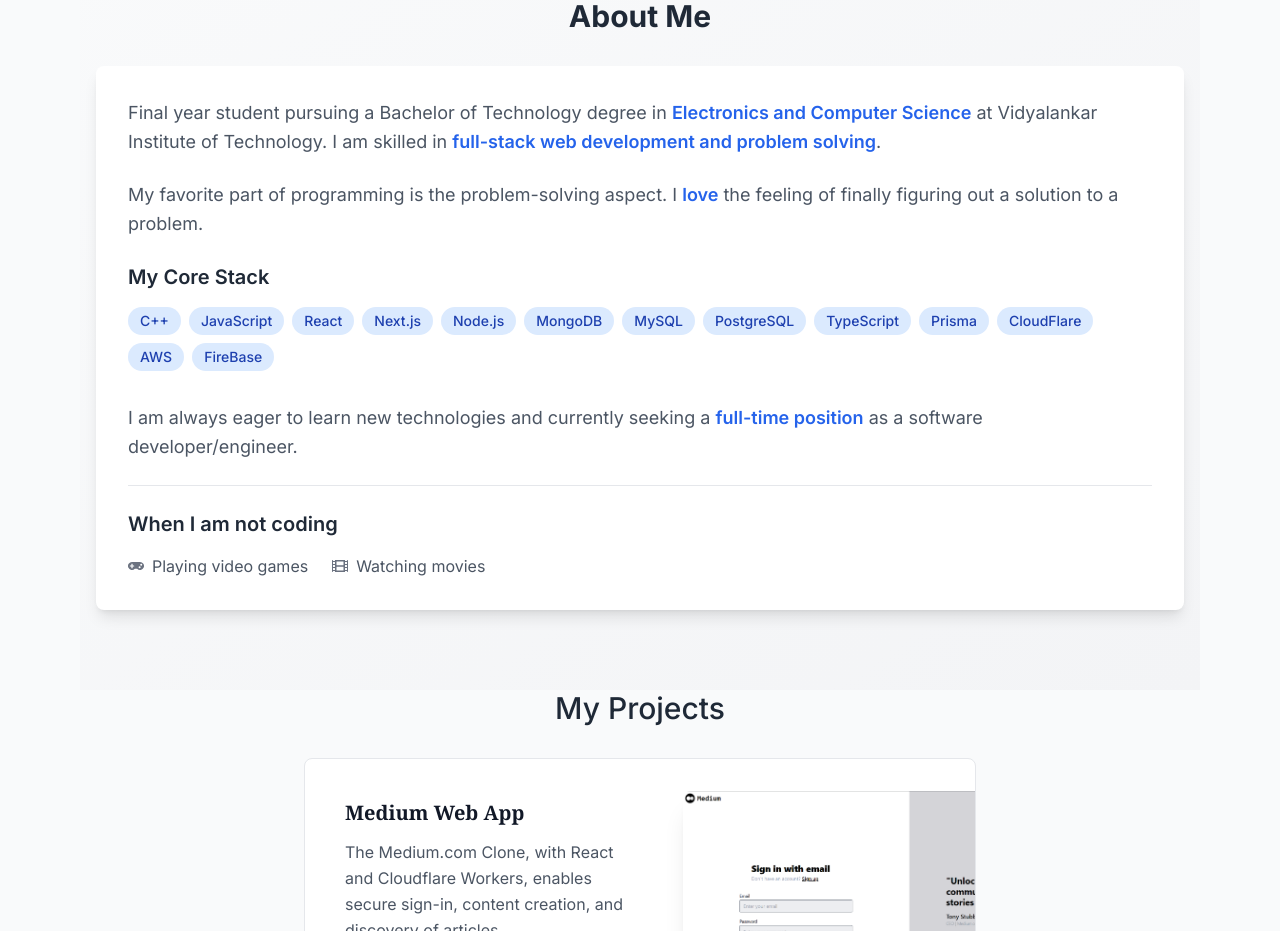
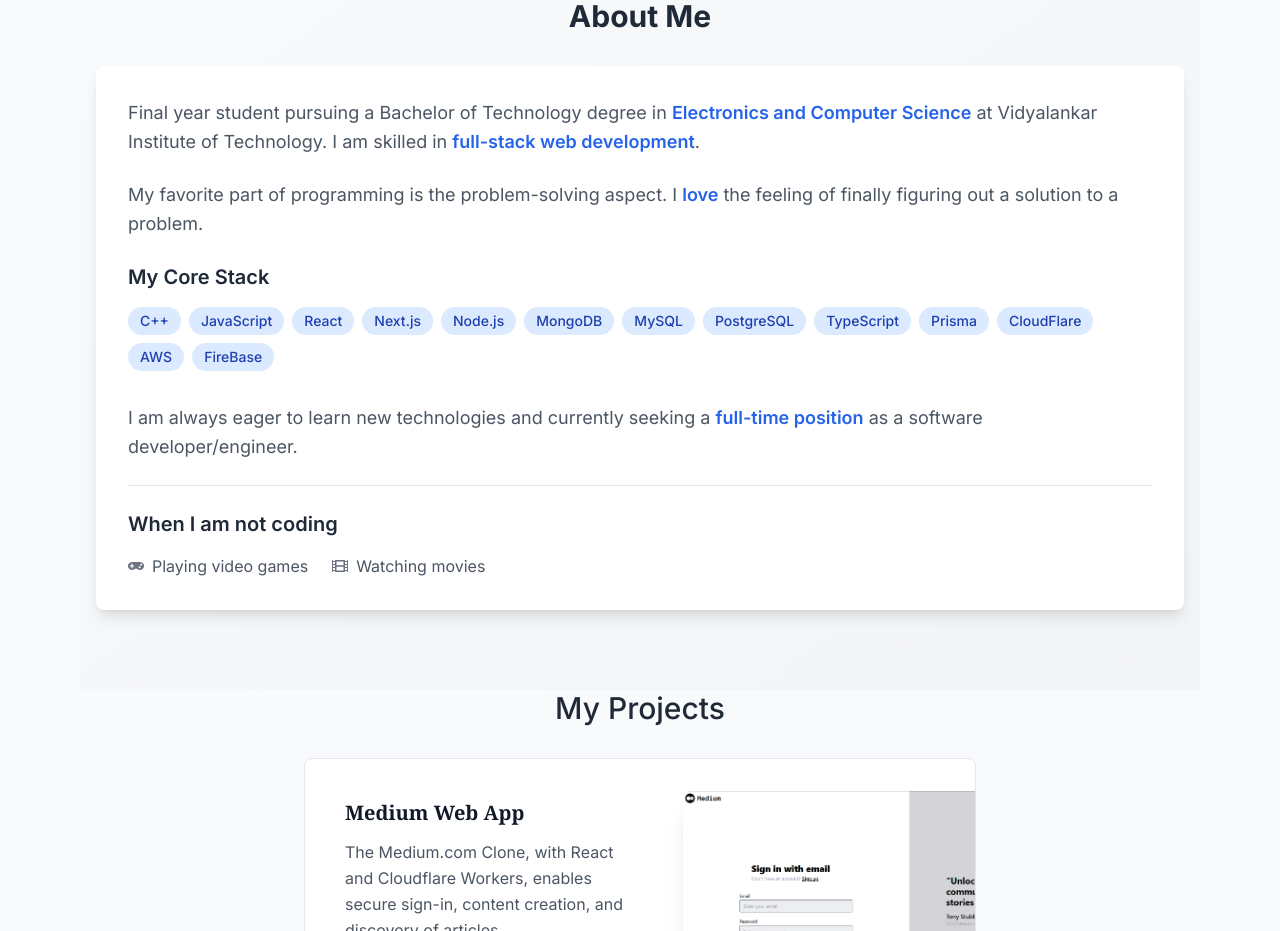
Before and after one commit to shubhampawar4841/PortFolio, a Next.js app: page / in a window 1280 px wide. Shown: the part 1360-2291 px from the top of the page. Built offline with nearby package versions, Linux system fonts and the light colour scheme.

Commit message:
Update about.tsx

```diff
--- a/components/about.tsx
+++ b/components/about.tsx
@@ -24,7 +24,7 @@
             Final year student pursuing a Bachelor of Technology degree in{" "}
             <span className="font-semibold text-blue-600">Electronics and Computer Science</span> at
             Vidyalankar Institute of Technology. I am skilled in{" "}
-            <span className="font-semibold text-blue-600">full-stack web development and problem solving</span>.
+            <span className="font-semibold text-blue-600">full-stack web development</span>.
           </motion.p>
           <motion.p
             className="text-lg text-gray-600 mb-6 leading-relaxed"
```
